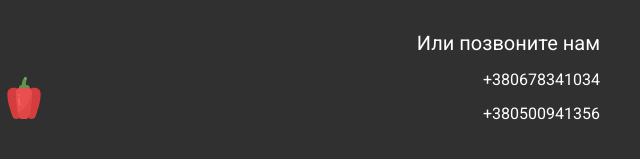
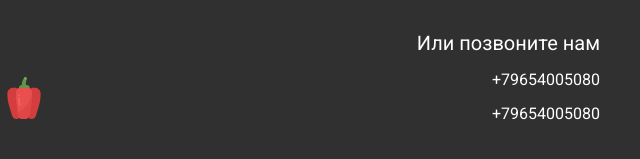
Before and after one commit to azesmDotCom/JSFOOD, a website with bundled scripts: page src/index.html in a window 1280 px wide. Shown: the part 4078-4237 px from the top of the page, 640-1280 px from the left. Built offline with nearby package versions, Linux system fonts and the light colour scheme; files whose address does not match are found by name.

Commit message:
timer start3.6

```diff
--- a/src/index.html
+++ b/src/index.html
@@ -299,8 +299,8 @@
             </div>
             <div class="call">
                 <div class="subtitle">Или позвоните нам</div>
-                <a href="#" class="link">+380678341034</a>
-                <a href="#" class="link">+380500941356</a>
+                <a href="#" class="link">+79654005080</a>
+                <a href="#" class="link">+79654005080</a>
             </div>
         </div>
     </footer>
```
Also changed, not shown: src/js/main.js (+8 -0 lines), dist/index.html, dist/js/script.js, 1 other file.
